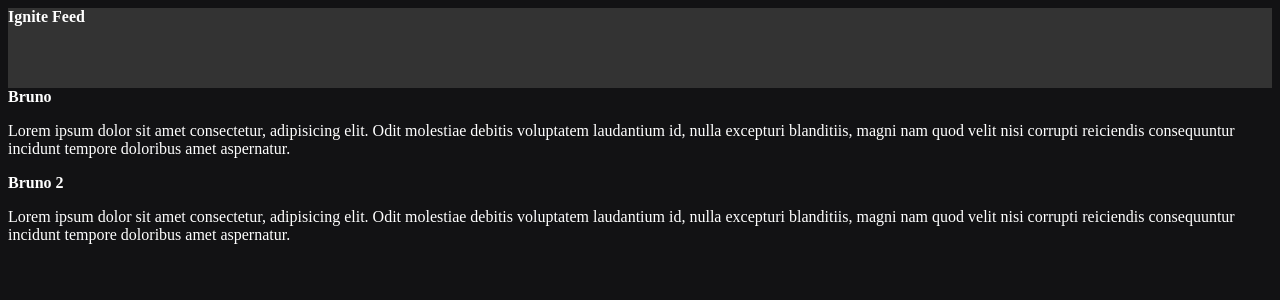
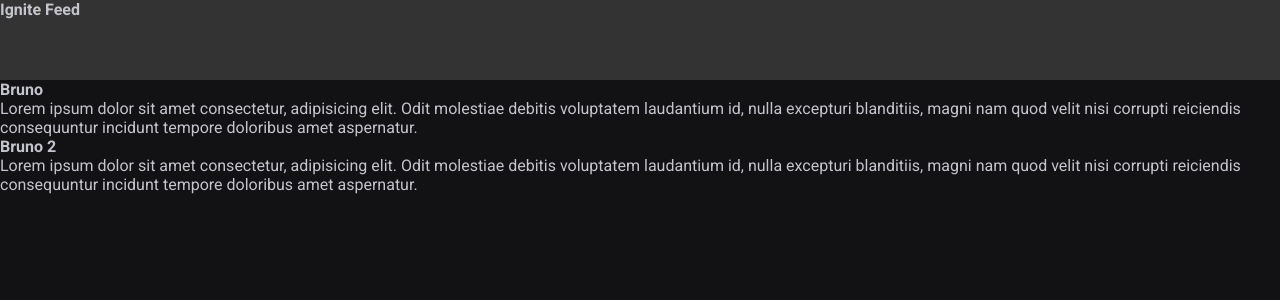
Before and after one commit to WEBGITbruno-ferreira/2023Ignite, a React (Vite) app in the folder aulas/reactjs/aulas/01-fundamentos-reactjs/: page / in a window 1280 px wide. Shown: the top 300 px of the page. Built offline with nearby package versions, Linux system fonts and the light colour scheme.

Commit message:
JOGADA DO CSS ALTERAVEL, CORES VARIAVEIS, e PADROES INICIAIS DO CSS PRONTOS.

```diff
--- a/aulas/reactjs/aulas/01-fundamentos-reactjs/index.html
+++ b/aulas/reactjs/aulas/01-fundamentos-reactjs/index.html
@@ -2,7 +2,17 @@
 <html lang="en">
   <head>
     <meta charset="UTF-8" />
+
+    <link rel="preconnect" href="https://fonts.googleapis.com" />
+    <link rel="preconnect" href="https://fonts.gstatic.com" crossorigin />
+
     <link rel="icon" type="image/svg+xml" href="/vite.svg" />
+
+    <link
+      href="https://fonts.googleapis.com/css2?family=DM+Sans:wght@400;700&family=Roboto:wght@400;700&display=swap"
+      rel="stylesheet"
+    />
+
     <meta name="viewport" content="width=device-width, initial-scale=1.0" />
     <title>Vite + React</title>
   </head>
--- a/aulas/reactjs/aulas/01-fundamentos-reactjs/src/App.jsx
+++ b/aulas/reactjs/aulas/01-fundamentos-reactjs/src/App.jsx
@@ -1,6 +1,6 @@
 import { Header } from "./components/header";
 import { Post } from "./Post";
-import './styles.css'
+import './global.css'
 
 export function App() {
   return (
--- /dev/null
+++ b/aulas/reactjs/aulas/01-fundamentos-reactjs/src/global.css
@@ -0,0 +1,31 @@
+
+:root{
+  --white: #fff;
+  --gray-100: #e1e1e6;
+  --gray-300: #c4c4cc;
+  --gray-400: #8d8d99;
+  --gray-600: #323238;
+  --gray-700: #29292e;
+  --gray-800: #202024;
+  --gray-900: #121214;
+
+  --green-500: #00875f;
+}
+
+* {
+  margin: 0;
+  padding: 0;
+  box-sizing: border-box;
+}
+body {
+  background: var(--gray-900);
+  color: var(--gray-300);
+  -webkit-font-smoothing:antialiased;
+}
+
+
+body, input, textarea, button {
+  font-family: 'Roboto', sans-serif;
+  font-weight: 400;
+  font-size: 1rem;
+}
--- a/aulas/reactjs/aulas/01-fundamentos-reactjs/src/styles.css
+++ /dev/null
@@ -1,6 +0,0 @@
-
-
-body {
-  background: #121214;
-  color: white
-}
```
